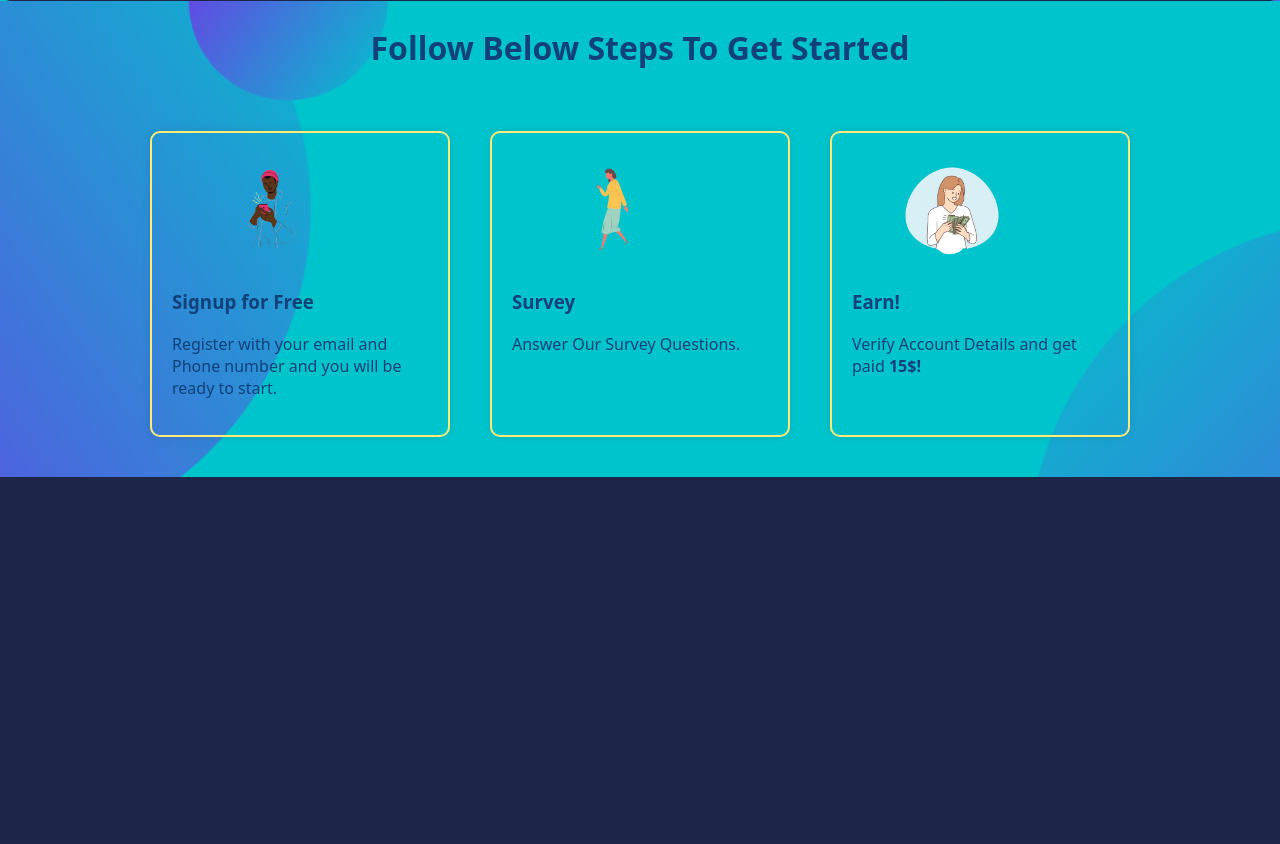
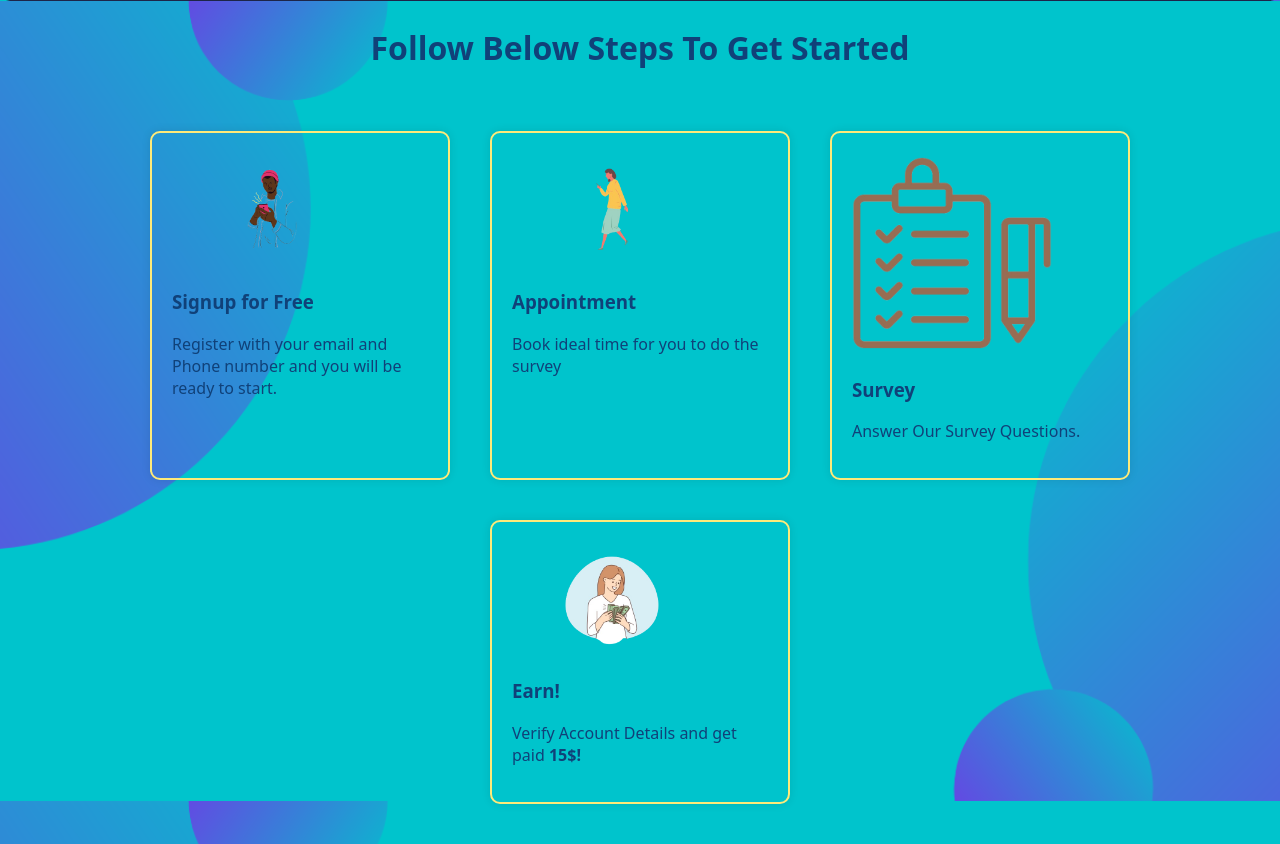
Before and after one commit to kelvin-kahuho/Dodosurveys, a Flask app: page / in a window 1280 px wide. Shown: the part 799-1643 px from the top of the page. Before the commit the page ends 1276 px from the top, so only its background shows below. Run offline with Flask 3, Linux system fonts and the light colour scheme; some libraries are stand-ins or nearby versions.

Commit message:
Added a new step in our app in the landing page info section

```diff
--- a/templates/home.html
+++ b/templates/home.html
@@ -50,6 +50,12 @@
 
                 <section>
                     <img src="{{ url_for('static', filename= 'images/woman-using-phone.png')}}" alt="people-using-phone">
+                    <h3>Appointment</h3>
+                    <p>Book ideal time for you to do the survey</p>
+                </section>
+
+                <section>
+                    <img src="{{ url_for('static', filename= 'images/Dodosurveys.png')}}" alt="people-using-phone">
                     <h3>Survey</h3>
                     <p>Answer Our Survey Questions.</p>
                 </section>
```
